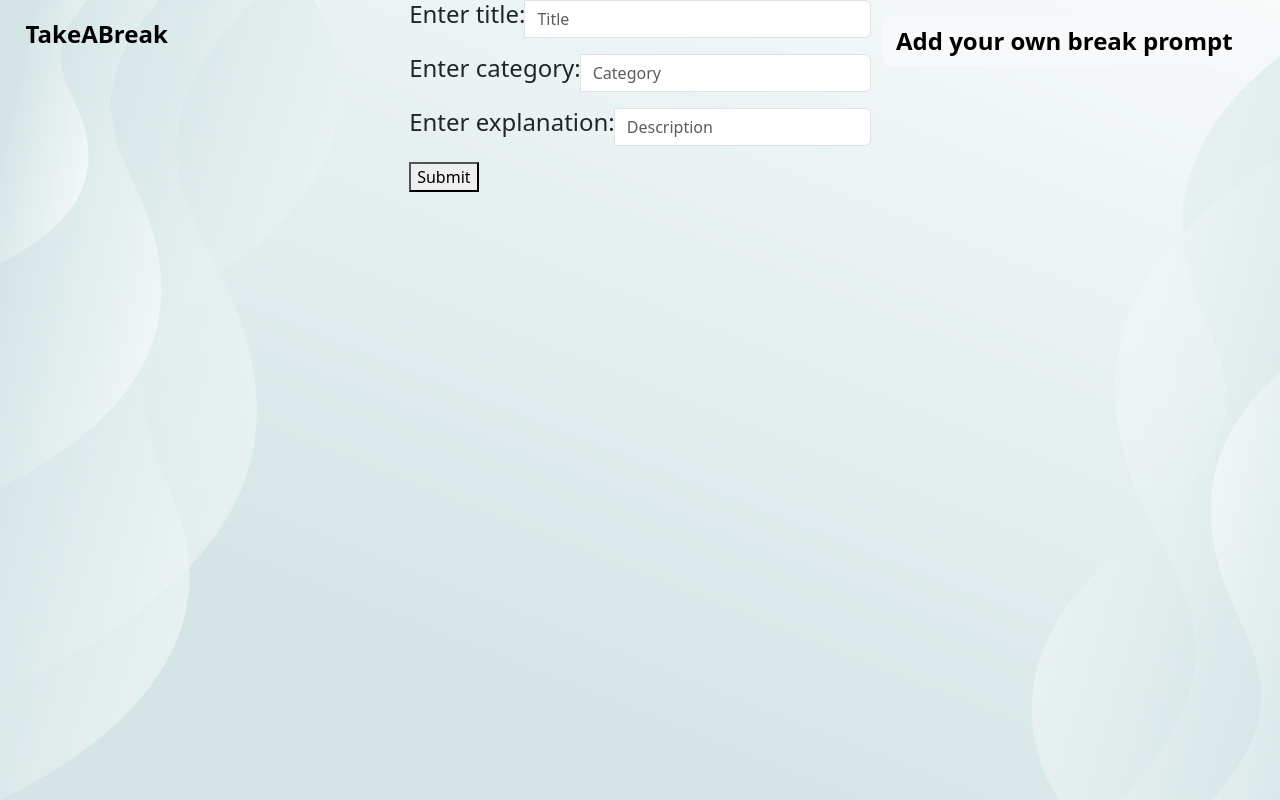
After one commit to rkwan05/TakeABreak, a Flask app: page /add.html in a window 1280 px wide. The commit adds this page. Run offline with Flask 3, Linux system fonts and the light colour scheme.

Commit message:
add own prompt intial

```diff
--- a/app.py
+++ b/app.py
@@ -127,6 +127,9 @@ def home():
 #         return render_template('signup.html')
 
 
+@app.route("/add.html", methods=['POST', 'GET'])
+def add():
+    return render_template('add.html');
 # @app.route("/", methods=['GET', 'POST'])
 # def login():
 #     if(request.method == "POST"):
--- a/static/css/style.css
+++ b/static/css/style.css
@@ -87,3 +87,12 @@ body {
 .navigation a:hover {
     color: cadetblue;
 }
+
+#add {
+    float: right;
+    margin-right: 60px;
+}
+
+.navigation {
+    width: 100vw;
+}
--- /dev/null
+++ b/templates/add.html
@@ -0,0 +1,58 @@
+<!doctype html>
+
+<html lang="en">
+
+<head>
+    <meta charset="utf-8">
+    <meta name="viewport" content="width=device-width, initial-scale=1">
+    <title>TakeABreak</title>
+    <link href="https://cdn.jsdelivr.net/npm/bootstrap@5.3.0-alpha2/dist/css/bootstrap.min.css" rel="stylesheet"
+        integrity="sha384-aFq/bzH65dt+w6FI2ooMVUpc+21e0SRygnTpmBvdBgSdnuTN7QbdgL+OapgHtvPp" crossorigin="anonymous">
+    <link rel="stylesheet" href="../static/css/style.css">
+</head>
+
+<body>
+    {% extends "navigation.html" %}
+    {% block content %}
+    {% with messages = get_flashed_messages(with_categories = True) %}
+    {% if messages %}
+    <ul class=flashes>
+        {% for category, message in messages %}
+        <div> {{ category }} - {{ message }} </div>
+        {% endfor %}
+    </ul>
+    {% endif %}
+    {% endwith %}
+
+    <div class="content">
+
+        <div class="input-group mb-3">
+            <h4>Enter title: </h4>
+            <input type="text" class="form-control" placeholder="Title" aria-label="Title"
+                aria-describedby="basic-addon1">
+        </div>
+
+        <div class="input-group mb-3">
+            <h4>Enter category: </h4>
+            <input type="text" class="form-control" placeholder="Category" aria-label="Category"
+                aria-describedby="basic-addon1">
+        </div>
+
+        <div class="input-group mb-3">
+            <h4>Enter explanation: </h4>
+            <input type="text" class="form-control" placeholder="Description" aria-label="Description"
+                aria-describedby="basic-addon1">
+        </div>
+
+        <button type="Submit">Submit</button>
+
+    </div>
+
+</body>
+
+
+</html>
+
+<script src="../static/js/addScript.js"></script>
+
+{% endblock %}
--- a/templates/navigation.html
+++ b/templates/navigation.html
@@ -1,5 +1,6 @@
 <div class="navigation">
     <a href="/">TakeABreak</a>
+    <a id="add" class="btn btn-light" href="./add.html">Add your own break prompt</a>
 </div>
 {% block content %}
 {% endblock %}
```
Also changed, not shown: templates/home.html (+30 -0 lines), static/js/addScript.js (added), static/js/script.js (line endings or trailing spaces).
